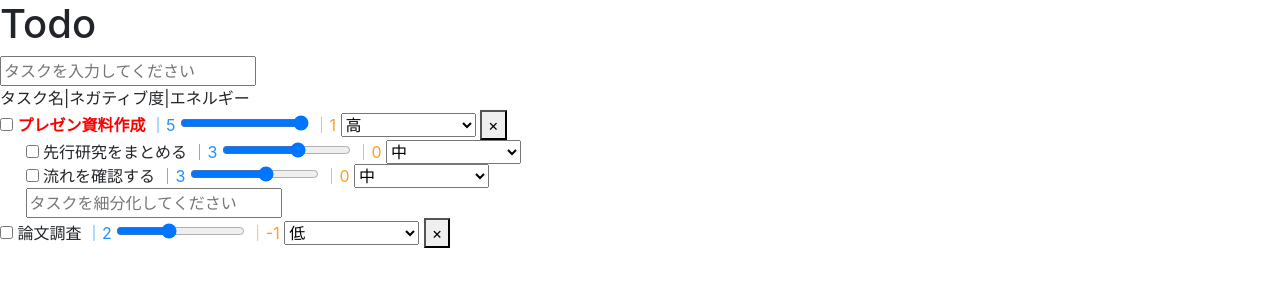
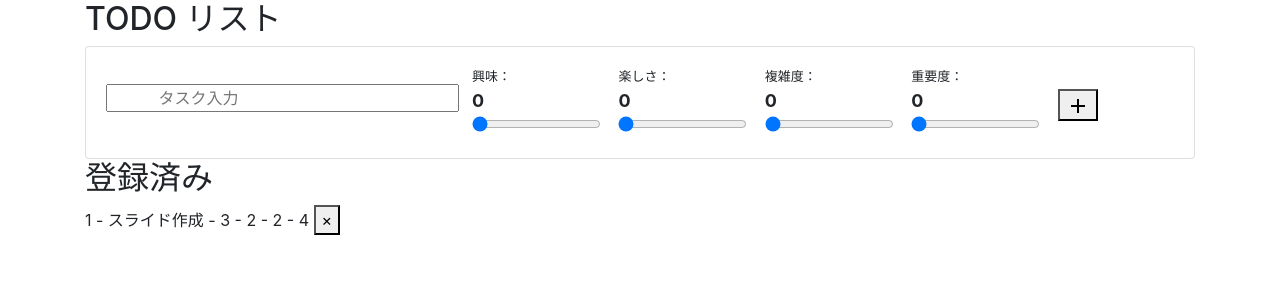
Before and after one commit to exit0508/todo-app-test, a plain HTML site: page index.html in a window 1280 px wide. Drawn offline with nearby package versions, Linux system fonts and the light colour scheme.

Commit message:
Add files via upload

```diff
--- a/index.html
+++ b/index.html
@@ -5,197 +5,204 @@
     <meta name="viewport" content="width=device-width, initial-scale=1.0">
     <script src="https://cdn.jsdelivr.net/npm/vue/dist/vue.js"></script>
     <link rel="stylesheet" href="https://stackpath.bootstrapcdn.com/bootstrap/4.5.0/css/bootstrap.min.css" integrity="sha384-9aIt2nRpC12Uk9gS9baDl411NQApFmC26EwAOH8WgZl5MYYxFfc+NcPb1dKGj7Sk" crossorigin="anonymous">
-    <title>Todo list</title>
+    <title>Todo リスト</title>
 </head>
+<script src="https://code.jquery.com/jquery-3.5.1.slim.min.js" integrity="sha384-DfXdz2htPH0lsSSs5nCTpuj/zy4C+OGpamoFVy38MVBnE+IbbVYUew+OrCXaRkfj" crossorigin="anonymous"></script>
+<script src="https://cdn.jsdelivr.net/npm/popper.js@1.16.0/dist/umd/popper.min.js" integrity="sha384-Q6E9RHvbIyZFJoft+2mJbHaEWldlvI9IOYy5n3zV9zzTtmI3UksdQRVvoxMfooAo" crossorigin="anonymous"></script>
+<script src="https://stackpath.bootstrapcdn.com/bootstrap/4.5.0/js/bootstrap.min.js" integrity="sha384-OgVRvuATP1z7JjHLkuOU7Xw704+h835Lr+6QL9UvYjZE3Ipu6Tp75j7Bh/kR0JKI" crossorigin="anonymous"></script>
+<link href="https://fonts.googleapis.com/icon?family=Material+Icons" rel="stylesheet">
 <body>
-    <div id=app>
-        <h1>Todo</h1>
-        <input type="text" class="todo-input" placeholder="タスクを入力してください" v-model="newTodo" @keyup.enter="addTodo">
-
-        <div>タスク名|ネガティブ度|エネルギー</div>
-        <template>
-            <div v-for="(todo, index) in todos" :key="todo.id" class="todo-item">
-                <input type="checkbox" v-model="todo.completed">
-                <span v-if="!todo.editing" @dblclick="editTodo(todo)" v-bind:class="[targetsMicrotasks(todo.level, todo.energy, index),{completed: todo.completed}]">{{ todo.title }}</span>
-                <input v-else class="todo-item-edit" type="text" v-model="todo.title" @blur="doneEdit(todo)" @keyup.enter="doneEdit(todo)">
-
-                <span style="color: #1e90ff">｜{{ todo.level }}</span>
-                <input type="range" min="0" max="5" step="1" v-model="todo.level" @change="">
-
-                <span style="color: #ff9e1e">｜{{ todo.energy }}</span>
-                <select v-model="todo.energy">
-                    <option disabled value="">選択して下さい</option>
-                    <option v-for="level in levels" v-bind:value="level.value">
-                        {{ level.label }}
-                    </option>
-                </select>
-                <button v-on:click="removeTodo(index)">&times;</button>
-                <div v-if="todo.target" class= "sub-todo-input">
-                    <div v-for="(subtodo, index) in todo.subtodos" :key="subtodo.id">
-                        <input type="checkbox" v-model="subtodo.completed">
-                        <span v-bind:class="{completed: subtodo.completed}">{{ subtodo.title }}</span>
-
-                        <span style="color: #1e90ff">｜{{ subtodo.level }}</span>
-                        <input type="range" min="0" max="5" step="1" v-model="subtodo.level" @change="">
-
-                        <span style="color: #ff9e1e">｜{{ subtodo.energy }}</span>
-                        <select v-model="subtodo.energy">
-                            <option disabled value="">選択して下さい</option>
-                            <option v-for="level in levels" v-bind:value="level.value">
-                                {{ level.label }}
-                            </option>
-                        </select>
+    <div id='app'>
+        <div class="container">
+            <h2>TODO リスト</h2>
+            <div class=row>
+                <div class="col">
+                    <div class="card">
+                        <div class="card-body">
+                            <form class="add-form" v-on:submit.prevent="addTodo()">
+                                <div class="row">
+                                    <div class="col-4 text-center">
+                                        <input type="text" class="todo-input" placeholder="タスク入力" v-model='newTodo'>
+                                    </div>
+                                    <div class="col">
+                                        <div class="label">
+                                            興味：
+                                        </div>
+                                        <div class="level">
+                                            {{ interest }}
+                                        </div>
+                                        <input type="range" min="0" max="5" step="1" v-model="interest">
+                                    </div>
+                                    <div class="col">
+                                        <div class="label">
+                                            楽しさ：
+                                        </div>
+                                        <div class="level">
+                                            {{ pleasant }}
+                                        </div>
+                                        <input type="range" min="0" max="5" step="1" v-model="pleasant">
+                                    </div>
+                                    <div class="col">
+                                        <div class="label">
+                                            複雑度：
+                                        </div>
+                                        <div class="level">
+                                            {{ complexity }}
+                                        </div>
+                                        <input type="range" min="0" max="5" step="1" v-model="complexity">
+                                    </div>
+                                    <div class="col">
+                                        <div class="label">
+                                            重要度：
+                                        </div>
+                                        <div class="level">
+                                            {{ importance }}
+                                        </div>
+                                        <input type="range" min="0" max="5" step="1" v-model="importance">
+                                    </div>
+                                    <div class="col submit-button">
+                                        <button type="submit"><img src="img\add-24px.svg" alt="追加" /></button>
+                                    </div>
+                                </div>
+                            </form>
+                        </div>
                     </div>
-                    <input type="text" placeholder="タスクを細分化してください" v-model="newSubTodo" @keyup.enter="addSubTodo">
                 </div>
             </div>
-        </template>
+            <h2>登録済み</h2>
+            <div class="todo-list">
+                    <div v-for="(todo, index) in todos">
+                    {{ todo.id }} - {{ todo.title }} - {{ todo.interest }} - {{ todo.pleasant }} - {{ todo.complexity }} - {{ todo.importance }}
+                        <button v-on:click="removeTodo(index)">&times;</button>
+                        <div v-if="todo.complexity > 2">
+                            <button v-on:click="getIndex(index)" class="btn btn-primary" type="button" data-toggle="collapse" data-target="#collapseMicro" aria-expanded="false" aria-controls="collapseExample">
+                                細分化する
+                            </button>
+                            <div class="collapse" id="collapseMicro">
+                                <div class="card card-body">
+                                    <div v-for="(subtodo, index) in showMicrotasks">
+                                    {{ subtodo.id }} - {{ subtodo.title }}
+                                    </div>
+                                    <emit-event v-on:from-child="receiveMessage"></emit-event>
+                                    <span>
+                                        <button type="submit"><img src="img\done-24px.svg" alt="追加" /></button>
+                                        <button type="submit"><img src="img\create-24px.svg" alt="編集" /></button>
+                                    </span>
+                                </div>
+                            </div>
+                        </div>
+                    </div>
+            </div>
+        </div>
+    <!-- <pre>{{ $data }}</pre> -->
     </div>
+    <script>
 
-    <script>
+        Vue.component('emit-event',{
+            template: `<div><input type="text" v-model="inputText" placeholder="タスク細分化"><button v-on:click="clickEvent">+</button></div>`,
+            data: function(){
+                return {
+                    inputText: ''
+                }
+            },
+            methods: {
+                clickEvent: function(){
+                    this.$emit('from-child', this.inputText)
+                    this.inputText = ''
+                }
+            }
+        })
+
         new Vue({
-            el: "#app",
+            el: '#app',
             data: {
-                current: '',
-                levels: [
-                    { value:1, label:'高'},
-                    { value:0, label:'中'},
-                    { value:-1, label:'低'}
-                ],
+                subtodos: [],
+                subid: '',
                 newTodo: '',
-                idForTodo: 3,
+                idForTodo: '2',
+                interest: '0',
+                pleasant: '0',
+                complexity: '0',
+                importance: '0',
                 beforeEditCache: '',
-                todos: [
+                completed: false,
+                message: '',
+                todos:[
                     {
-                        'id': 1,
-                        'title': 'プレゼン資料作成',
-                        'completed': false,
-                        'level': 5,
-                        'energy': 1,
-                        'editing': false,
-                        'target': true,
-                        'subtodos': [{
-                            'id': 1,
-                            'title': '先行研究をまとめる',
-                            'completed': false,
-                            'level': 3,
-                            'energy': 0,
-                            'editing': false
-                        },
-                        {
-                            'id': 2,
-                            'title': '流れを確認する',
-                            'completed': false,
-                            'level': 3,
-                            'energy': 0,
-                            'editing': false
-                        }]
-                    },
-                    {
-                        'id': 2,
-                        'title': '論文調査',
-                        'completed': false,
-                        'level': 2,
-                        'energy': -1,
-                        'editing': false,
-                        'target': false,
-                        'subtodos': {}
+                        id: 1,
+                        title: 'スライド作成',
+                        interest: 3,
+                        pleasant: 2,
+                        complexity: 2,
+                        importance: 4
                     }
                 ],
-                newSubTodo: '',
-                idForSubTodo: 3,
-                preSubTodo: [{}]
+                microtasks: []
             },
             methods: {
-                addTodo(){
-                    //空文字は追加できないようにする
+                receiveMessage: function(message){
+                    this.message = message;
+                    this.subtodos.push({
+                        id: this.subid,
+                        title: this.message
+                    })
+                },
+                addTodo: function(){
                     if (this.newTodo.trim().length == 0) {
                         return
                     }
                     this.todos.push({
                         id: this.idForTodo,
                         title: this.newTodo,
-                        completed: false,
-                        level: 1,
-                        energy: 0,
-                        target: false,
-                        editing: false
+                        interest: this.interest,
+                        pleasant: this.pleasant,
+                        complexity: this.complexity,
+                        importance: this.importance
                     })
                     //フォームを空にする
                     this.newTodo = ''
                     this.idForTodo++
-                },
-                editTodo(todo) {
-                    this.beforeEditCache = todo.title
-                    todo.editing = true
-                },
-                doneEdit(todo) {
-                    if (todo.title.trim() == '') {
-                    todo.title = this.beforeEditCache
+                    },
+                createMicrotasks: function() {
+                    if(this.complexity > 2){
+                        return true
+                    }else{
+                        this.idForTodo++
+                        return false
                     }
-                    todo.editing = false
-                },
-                removeTodo(index) {
+                    },
+                removeTodo: function(index) {
                     this.todos.splice(index, 1)
-                },
-                targetsMicrotasks: function(level, energy, index){
-                    //細分化のターゲットに色付け＆bold
-                    if(level >= 3 && energy >= 0){
-                        this.$set(this.todos[index], 'target', true)
-                        return "targets"
-                        return true
-                    }
-                    this.$set(this.todos[index], 'target', false)
-                },
-                addSubTodo(){
-                    if (this.newSubTodo.trim().length == 0) {
-                        return
-                    }
-
-                    // this.preSubTodo.push({
-                    //     id: this.idForSubTodo,
-                    //     title: this.newSubTodo,
-                    //     completed: false,
-                    //     level: 1,
-                    //     energy: 0,
-                    //     editing: false
-                    // })
-
-                    this.$set(this.todos[0], 'subtodos',
-                    [{
-                        id: this.idForSubTodo,
-                        title: this.newSubTodo,
-                        completed: false,
-                        level: 1,
-                        energy: 0,
-                        editing: false
-                    }])
-                    //フォームを空にする
-                    this.newSubTodo = ''
-                    this.idForSubTodo++
-                },
+                    },
+                getIndex: function(index){
+                    console.log(index + 1)
+                    this.subid = index + 1
+                }
             },
             computed: {
+                showMicrotasks: function(){
+                    return this.subtodos.filter(item => item.id == this.subid)
+                }
             }
         })
     </script>
     <style>
-        .completed {
-            text-decoration: line-through;
-            color: grey;
+        .todo-input {
+            margin-top: 5%;
+            padding: 0% 15%
         }
 
-        .targets {
-            font-weight: 700;
-            color: red;
+        .label {
+            font-size: small;
         }
 
-        .notargets{
-            color: blue;
+        .level {
+            font-size: large;
+            font-weight: 700;
         }
 
-        .sub-todo-input{
-            margin-left: 2%;
+        .submit-button {
+            margin-top: 2%;
         }
     </style>
 </body>
```
